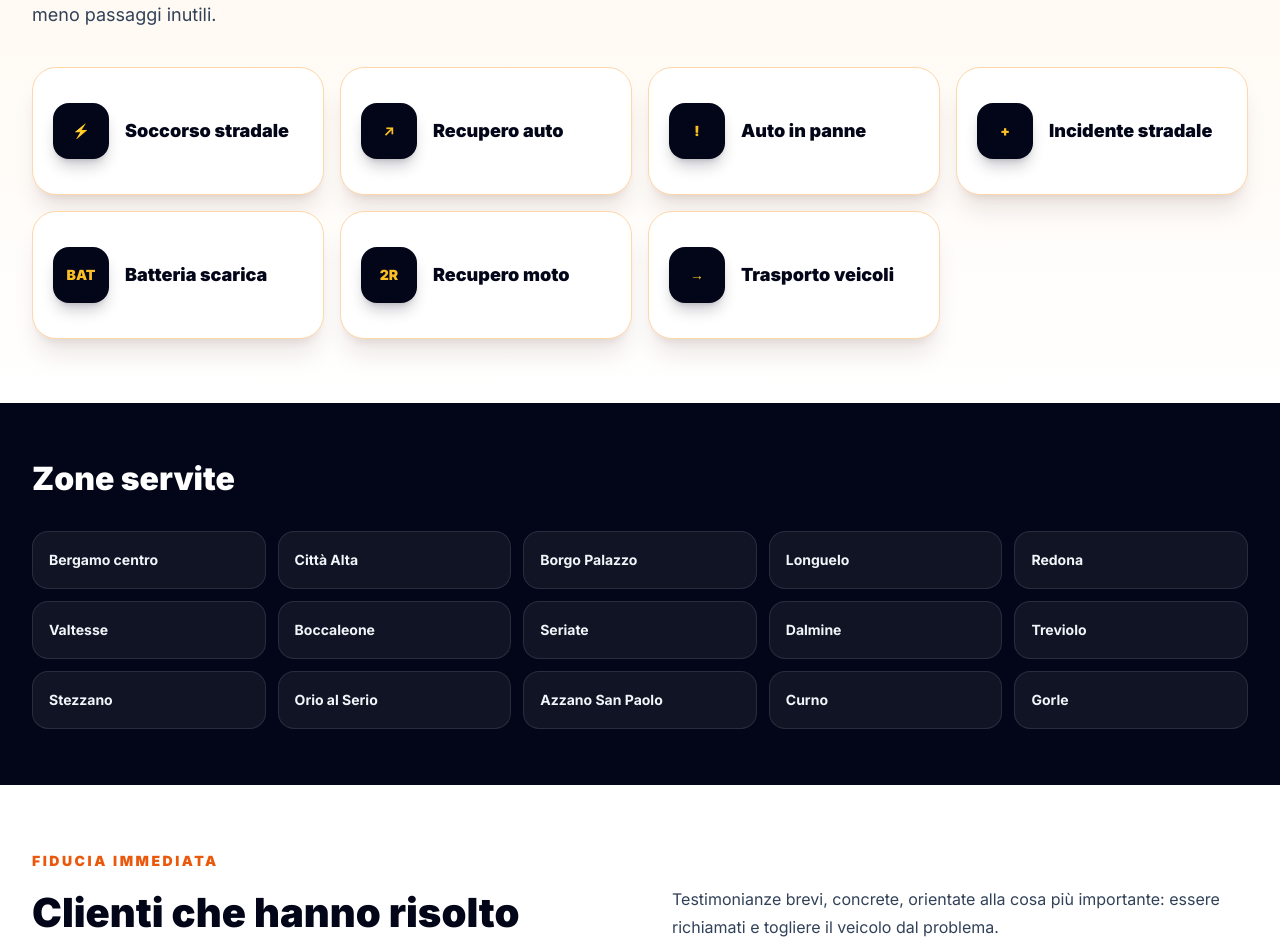
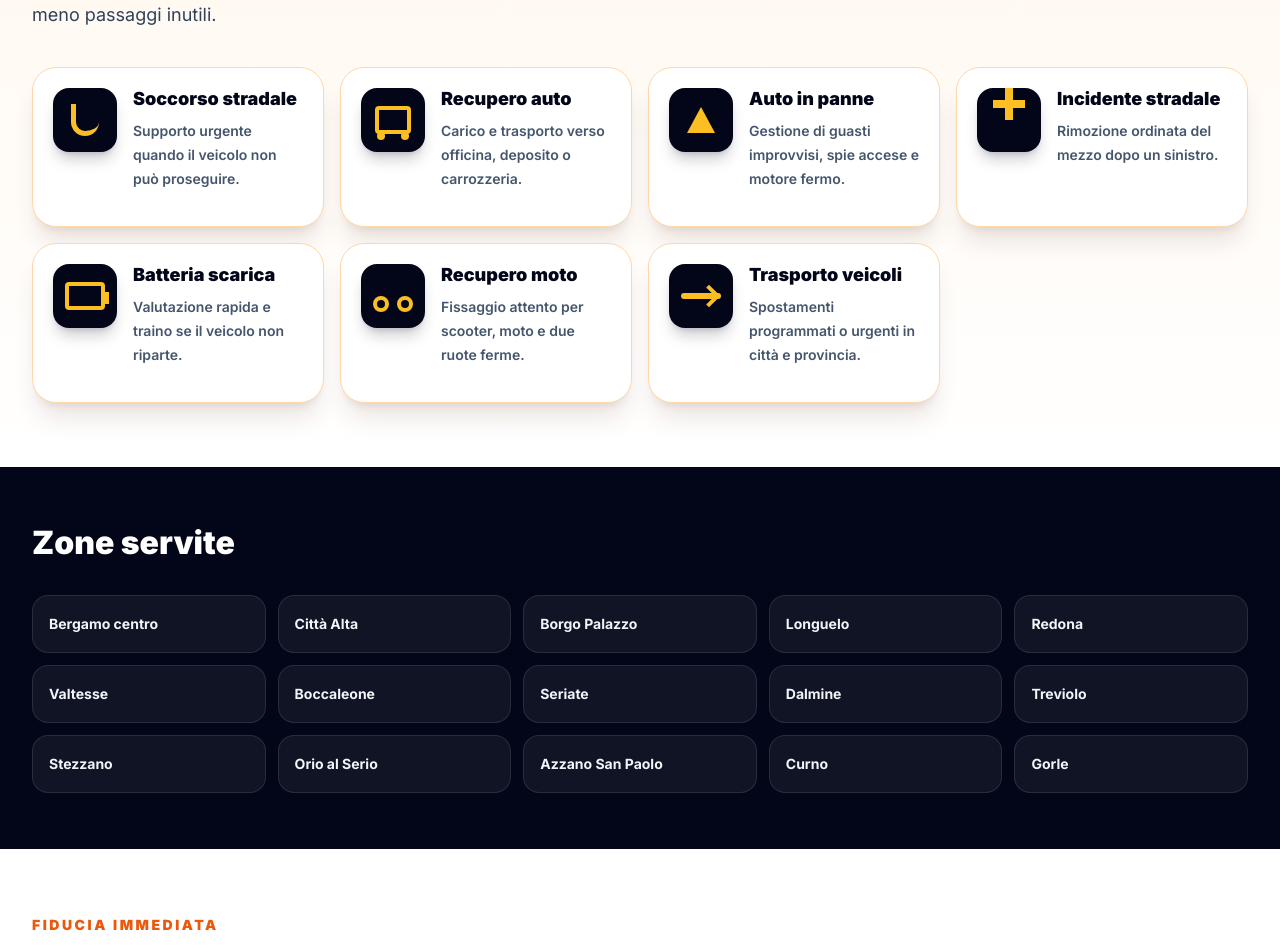
Before and after one commit to alessio-aesthetic/carroattrezzibergamo24ore.it, a Next.js app: page /landing in a window 1280 px wide. Shown: the part 1460-2412 px from the top of the page. Built offline with nearby package versions, Linux system fonts and the light colour scheme; no server answers.

Commit message:
Refine landing services and FAQ contrast

```diff
--- a/src/app/landing/LandingClient.tsx
+++ b/src/app/landing/LandingClient.tsx
@@ -209,13 +209,11 @@ export function LandingClient() {
     <main className="min-h-screen bg-[#F8FAFC] pb-24 text-slate-950">
       <header className="border-b border-slate-200 bg-white/95 shadow-sm shadow-slate-950/5 backdrop-blur">
         <div className="mx-auto flex max-w-7xl items-center justify-between gap-4 px-4 py-4 sm:px-6 lg:px-8">
-          <div className="rounded-2xl bg-[#111827] px-3 py-2 shadow-lg shadow-slate-950/10">
-            <img
-              src="/images/logo-bergamo-24ore.png"
-              alt="Carroattrezzi Bergamo 24 Ore"
-              className="h-14 w-auto max-w-[210px] object-contain sm:h-16 sm:max-w-[300px]"
-            />
-          </div>
+          <img
+            src="/images/logo-bergamo-24ore.png"
+            alt="Carroattrezzi Bergamo 24 Ore"
+            className="h-16 w-auto max-w-[230px] object-contain sm:h-20 sm:max-w-[340px]"
+          />
           <div className="hidden items-center gap-4 sm:flex">
             <div className="text-right">
               <p className="text-xs font-black uppercase tracking-[0.18em] text-[#EA580C]">
@@ -424,22 +422,73 @@ export function LandingClient() {
           </div>
           <div className="mt-9 grid gap-4 sm:grid-cols-2 lg:grid-cols-4">
             {[
-              ['⚡', 'Soccorso stradale'],
-              ['↗', 'Recupero auto'],
-              ['!', 'Auto in panne'],
-              ['+', 'Incidente stradale'],
-              ['BAT', 'Batteria scarica'],
-              ['2R', 'Recupero moto'],
-              ['→', 'Trasporto veicoli'],
-            ].map(([icon, service]) => (
+              [
+                'hook',
+                'Soccorso stradale',
+                'Supporto urgente quando il veicolo non può proseguire.',
+              ],
+              [
+                'tow',
+                'Recupero auto',
+                'Carico e trasporto verso officina, deposito o carrozzeria.',
+              ],
+              [
+                'warn',
+                'Auto in panne',
+                'Gestione di guasti improvvisi, spie accese e motore fermo.',
+              ],
+              [
+                'cross',
+                'Incidente stradale',
+                'Rimozione ordinata del mezzo dopo un sinistro.',
+              ],
+              [
+                'battery',
+                'Batteria scarica',
+                'Valutazione rapida e traino se il veicolo non riparte.',
+              ],
+              [
+                'moto',
+                'Recupero moto',
+                'Fissaggio attento per scooter, moto e due ruote ferme.',
+              ],
+              [
+                'route',
+                'Trasporto veicoli',
+                'Spostamenti programmati o urgenti in città e provincia.',
+              ],
+            ].map(([icon, service, description]) => (
               <div
                 key={service}
-                className="group flex min-h-32 items-center gap-4 rounded-3xl border border-orange-200 bg-white p-5 font-black text-slate-950 shadow-xl shadow-orange-950/10 transition hover:-translate-y-1 hover:border-[#EA580C]"
+                className="group flex min-h-40 gap-4 rounded-3xl border border-orange-200 bg-white p-5 text-slate-950 shadow-xl shadow-orange-950/10 transition hover:-translate-y-1 hover:border-[#EA580C]"
               >
-                <span className="flex h-14 w-14 shrink-0 items-center justify-center rounded-2xl bg-slate-950 text-sm font-black text-[#FBBF24] shadow-lg shadow-slate-950/20 transition group-hover:bg-[#EA580C] group-hover:text-white">
-                  {icon}
+                <span className="relative flex h-16 w-16 shrink-0 items-center justify-center rounded-2xl bg-slate-950 shadow-lg shadow-slate-950/20 transition group-hover:bg-[#EA580C]">
+                  <span
+                    className={`block ${
+                      icon === 'hook'
+                        ? 'h-8 w-7 rounded-b-full border-b-[5px] border-l-[5px] border-[#FBBF24]'
+                        : icon === 'tow'
+                          ? 'h-7 w-9 rounded border-4 border-[#FBBF24] before:absolute before:bottom-3 before:left-4 before:h-2 before:w-2 before:rounded-full before:bg-[#FBBF24] after:absolute after:bottom-3 after:right-4 after:h-2 after:w-2 after:rounded-full after:bg-[#FBBF24]'
+                          : icon === 'warn'
+                            ? 'h-0 w-0 border-x-[14px] border-b-[26px] border-x-transparent border-b-[#FBBF24]'
+                            : icon === 'cross'
+                              ? 'h-8 w-8 before:absolute before:left-1/2 before:top-4 before:h-8 before:w-2 before:-translate-x-1/2 before:-translate-y-1/2 before:bg-[#FBBF24] after:absolute after:left-1/2 after:top-4 after:h-2 after:w-8 after:-translate-x-1/2 after:-translate-y-1/2 after:bg-[#FBBF24]'
+                              : icon === 'battery'
+                                ? 'h-7 w-10 rounded border-4 border-[#FBBF24] after:absolute after:right-2 after:top-7 after:h-3 after:w-1.5 after:bg-[#FBBF24]'
+                                : icon === 'moto'
+                                  ? 'h-10 w-12 before:absolute before:bottom-4 before:left-3 before:h-4 before:w-4 before:rounded-full before:border-4 before:border-[#FBBF24] after:absolute after:bottom-4 after:right-3 after:h-4 after:w-4 after:rounded-full after:border-4 after:border-[#FBBF24]'
+                                  : 'h-1.5 w-10 rounded-full bg-[#FBBF24] before:absolute before:right-4 before:top-6 before:h-4 before:w-4 before:rotate-45 before:border-r-4 before:border-t-4 before:border-[#FBBF24]'
+                    }`}
+                  />
                 </span>
-                <span className="text-lg leading-tight">{service}</span>
+                <span>
+                  <span className="block text-lg font-black leading-tight">
+                    {service}
+                  </span>
+                  <span className="mt-2 block text-sm font-semibold leading-6 text-slate-600">
+                    {description}
+                  </span>
+                </span>
               </div>
             ))}
           </div>
@@ -480,7 +529,7 @@ export function LandingClient() {
 
       <section className="bg-white py-16 text-slate-950">
         <div className="mx-auto max-w-7xl px-4 sm:px-6 lg:px-8">
-          <div className="flex flex-col justify-between gap-4 sm:flex-row sm:items-end">
+          <div>
             <div>
               <p className="text-sm font-black uppercase tracking-[0.18em] text-[#EA580C]">
                 fiducia immediata
@@ -489,10 +538,6 @@ export function LandingClient() {
                 Clienti che hanno risolto
               </h2>
             </div>
-            <p className="max-w-xl text-base leading-7 text-slate-700">
-              Testimonianze brevi, concrete, orientate alla cosa più importante:
-              essere richiamati e togliere il veicolo dal problema.
-            </p>
           </div>
           <div className="mt-8 grid gap-4 md:grid-cols-3">
             {[
@@ -526,9 +571,14 @@ export function LandingClient() {
         </div>
       </section>
 
-      <section className="bg-[#111111] py-14">
+      <section className="bg-[#FFF7ED] py-16 text-slate-950">
         <div className="mx-auto max-w-7xl px-4 sm:px-6 lg:px-8">
-          <h2 className="text-3xl font-black">Domande frequenti</h2>
+          <p className="text-sm font-black uppercase tracking-[0.18em] text-[#EA580C]">
+            risposte rapide
+          </p>
+          <h2 className="mt-3 text-3xl font-black sm:text-4xl">
+            Domande frequenti
+          </h2>
           <div className="mt-8 grid gap-4 md:grid-cols-2">
             {[
               [
@@ -550,10 +600,10 @@ export function LandingClient() {
             ].map(([question, answer]) => (
               <div
                 key={question}
-                className="rounded-3xl border border-white/10 bg-white/[0.06] p-6"
+                className="rounded-3xl border border-orange-200 bg-white p-6 shadow-xl shadow-orange-950/10"
               >
                 <h3 className="text-xl font-black">{question}</h3>
-                <p className="mt-3 leading-7 text-slate-300">{answer}</p>
+                <p className="mt-3 leading-7 text-slate-700">{answer}</p>
               </div>
             ))}
           </div>
```
